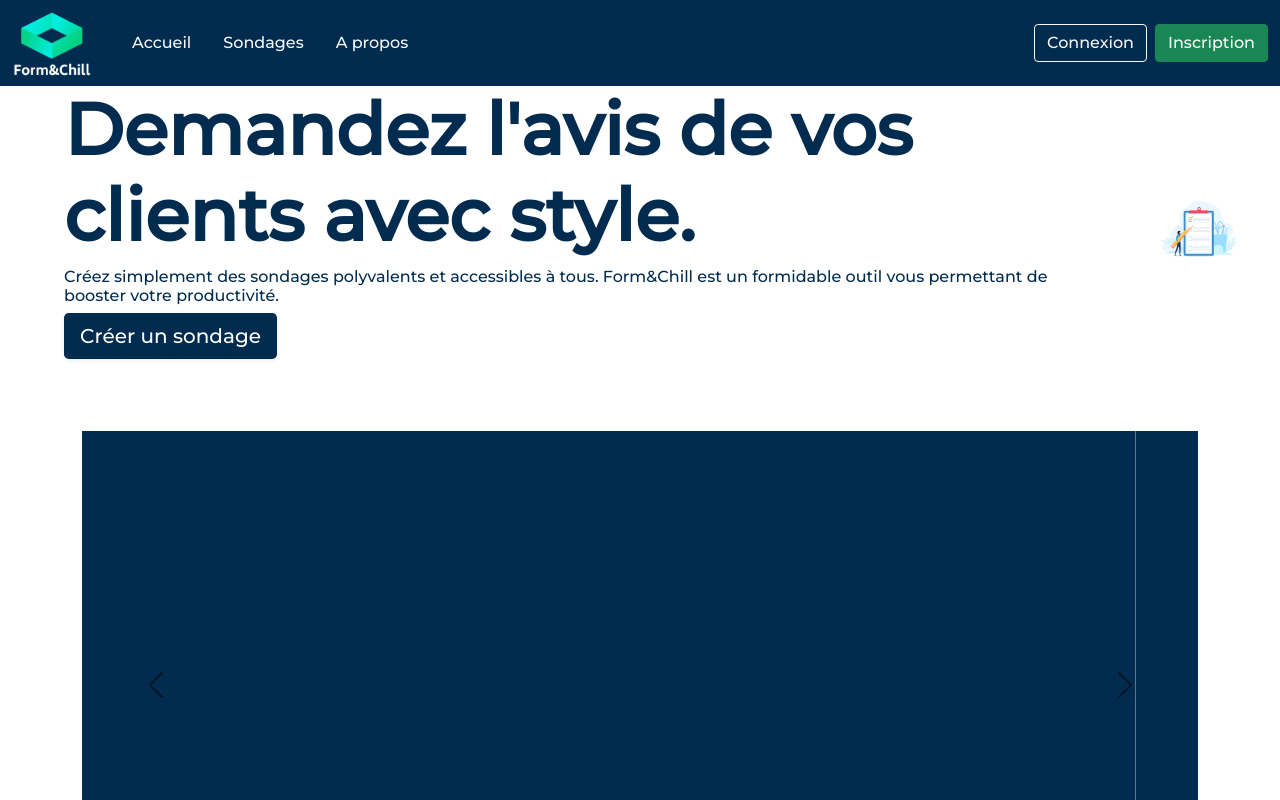
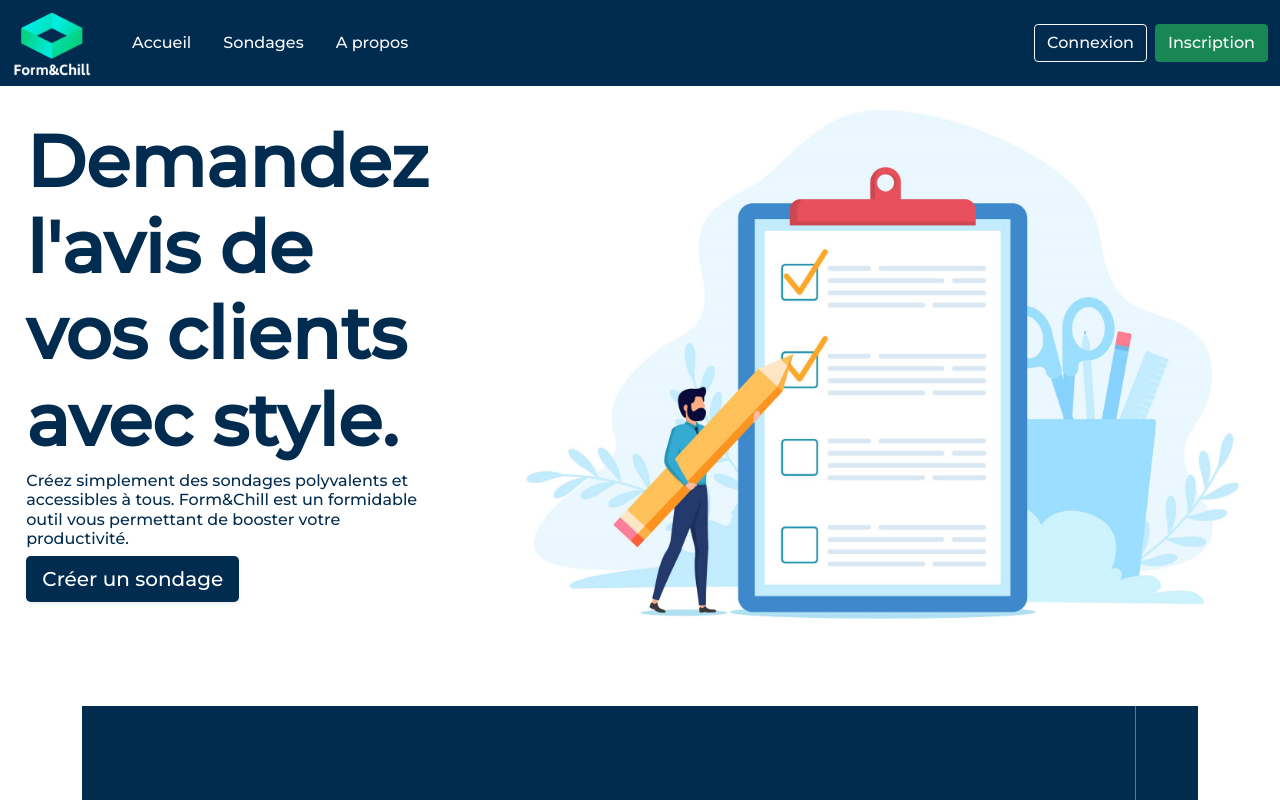
Before and after one commit to Form-Chill/Typeform-Stage-Orga, a Vue app: page / in a window 1280 px wide. Shown: the top 800 px of the page. Built offline with nearby package versions, Linux system fonts and the light colour scheme.

Commit message:
Update Home.vue

```diff
--- a/src/views/Home.vue
+++ b/src/views/Home.vue
@@ -26,7 +26,9 @@ import Avis from "../components/Avis.vue";
         </button>
         </router-link>
       </div>
-        <img src="../assets/imgAccueil.jpg" alt="image Accueil" id="imgAccueil" width="80" height="70"/>
+        <div class="col-sm-12 col-md-8">
+         <img src="../assets/imgAccueil.jpg" class="rounded img-fluid center" alt="image Accueil" id="imgAccueil"/>
+        </div>
     </div>
     <br>
     <Carousel></Carousel>
@@ -47,7 +49,7 @@ Phasellus ullamcorper rhoncus arcu, et rhoncus velit porta et.
           </p>
         </div>
         <div class=" col-sm-12 col-md-6">
-          <img class="rounded img-fluid center"  src="../assets/imgAccueil1.jpg" />
+          <img class="rounded img-fluid center" src="../assets/imgAccueil1.jpg" />
         </div>
       </div>
     </div>
```
